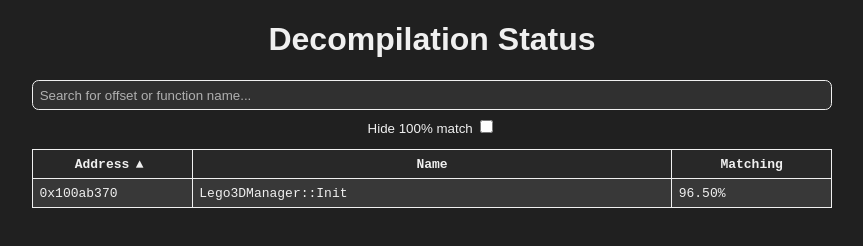
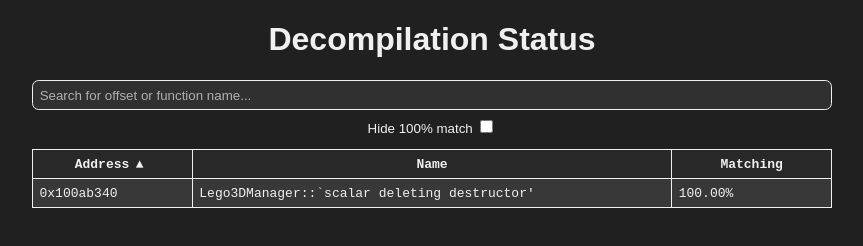
Before and after one commit to isledecomp/isle, a plain HTML site: page out.html in a window 1280 px wide. Shown: the whole page, without its empty margins (208-1071 px from the left). Drawn offline with Linux system fonts and the light colour scheme.

Commit message:
Rename pad

```diff
--- a/out.html
+++ b/out.html
@@ -80,7 +80,7 @@
       }
     </style>
     <script>
-      var data = [{"address": "0x100ab370", "name": "Lego3DManager::Init", "matching": 0.965034965034965, "diff": ""}];
+      var data = [{"address": "0x100ab340", "name": "Lego3DManager::`scalar deleting destructor'", "matching": 1.0, "diff": ""}];
 
       function diffCssClass(firstChar) {
         return firstChar === '-' ? 'diffneg' : (firstChar === '+' ? 'diffpos' : '');
```
Also changed, not shown: 1 other file.
